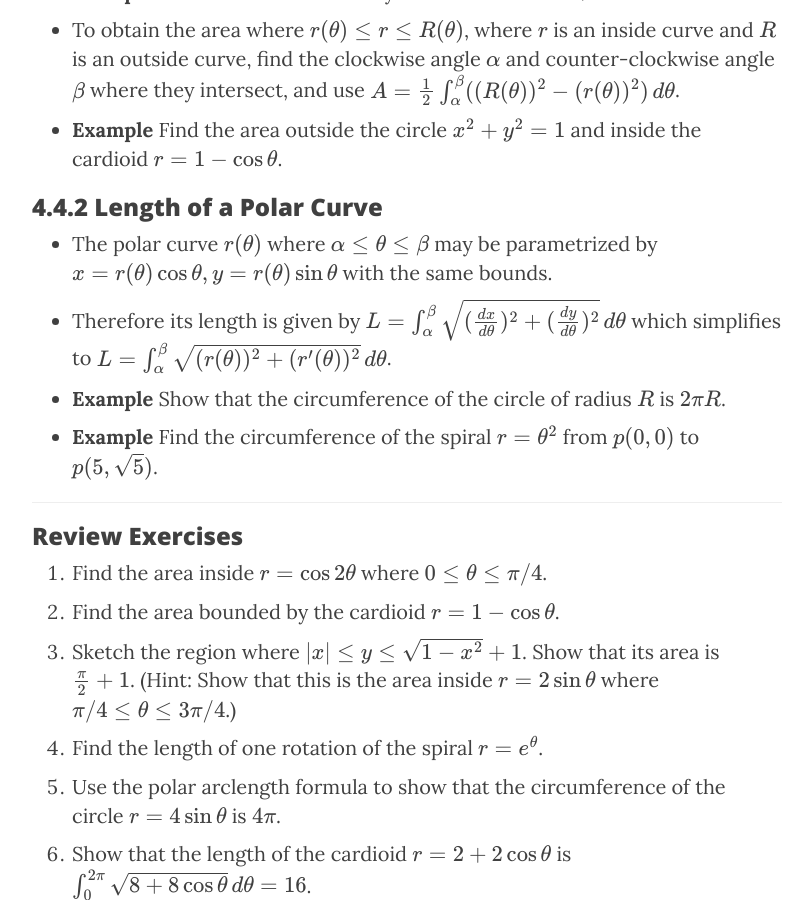
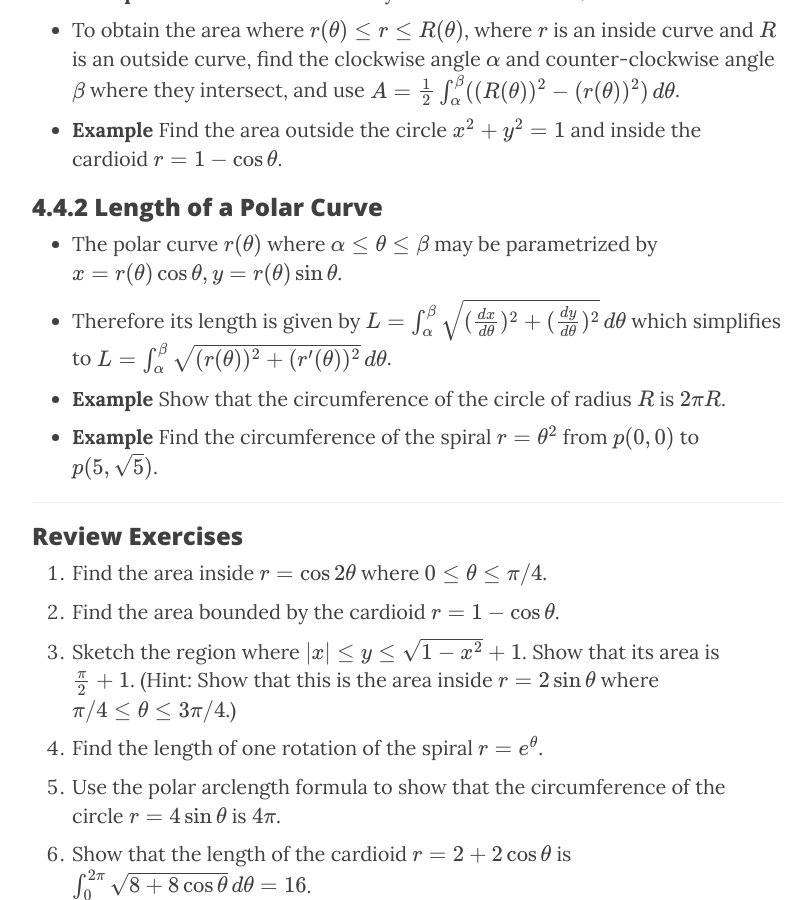
Before and after one commit to jford1906/prof.clontz.org, a Jekyll site: the page built from resources/calculus2/4/4.md, in a window 1280 px wide and 900 px high, scrolled down 991 px. Shown: the whole window, without its empty margins (233-1044 px from the left). Built offline with Jekyll 4.4.1, drawn with Linux system fonts in a browser that asks for light colours; nearby versions of some CDN libraries; formulas are drawn with MathJax 3.

Commit message:
4.4 small tweak

```diff
--- a/resources/calculus2/4/4.md
+++ b/resources/calculus2/4/4.md
@@ -41,8 +41,7 @@ TODO: add videos
 <!-- <iframe width="560" height="315" src="https://www.youtube.com/embed/TZAQB6AkB7w" frameborder="0" allowfullscreen></iframe> -->
 
 - The polar curve \\(r(\theta)\\) where \\(\alpha\leq\theta\leq\beta\\)
-  may be parametrized by \\(x=r(\theta)\cos\theta,y=r(\theta)\sin\theta\\)
-  with the same bounds.
+  may be parametrized by \\(x=r(\theta)\cos\theta,y=r(\theta)\sin\theta\\).
 - Therefore its length is given by
   \\(L=\int_\alpha^\beta\sqrt{
       (\frac{dx}{d\theta})^2+(\frac{dy}{d\theta})^2
@@ -85,6 +84,7 @@ TODO: add videos
     where \\(0\leq\theta\leq\pi/2\\)?
 
 [Solutions 1-7](/resources/calculus2/solutions/4.4a.pdf)
+
 [Solutions 8-9](/resources/calculus2/solutions/4.4b.pdf)
 
 ---
```
